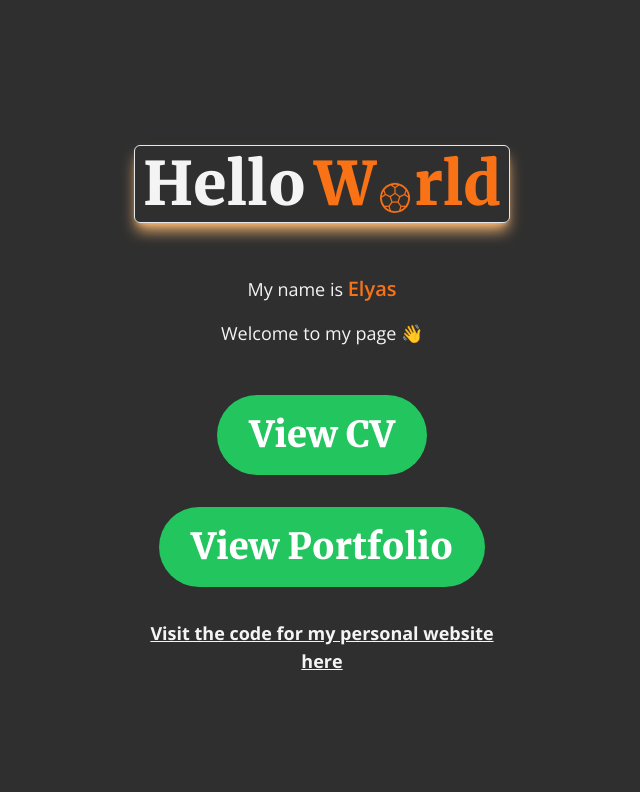
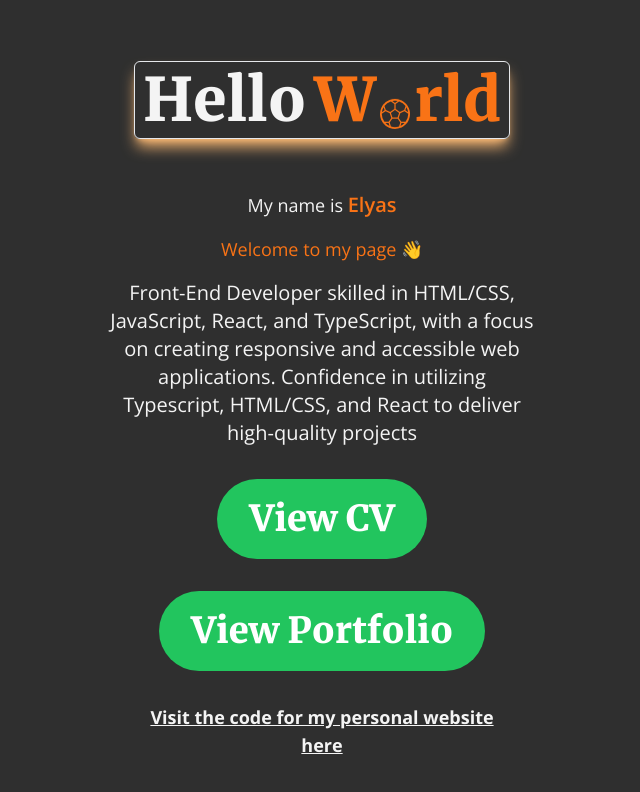
Before and after one commit to BlueElyas/elyas-portfolio, a React (Create React App) app: page / in a window 1280 px wide. Shown: the top 792 px of the page, without its empty margins (318-958 px from the left). Built offline with nearby package versions, Linux system fonts and the light colour scheme.

Commit message:
Added opener to the front page

```diff
--- a/src/components/shells/MainMenu.jsx
+++ b/src/components/shells/MainMenu.jsx
@@ -7,10 +7,16 @@ const MainMenu = () => {
   return (
     <div className="flex justify-center items-center flex-col bg-darkGray text-softGray h-screen gap-8 text-lg lg:text-4xl font-merriweatherBold text-center overflow-hidden">
       <MenuTitle />
-      <p className="text-lg font-sans mx-8 w-96">
+      <p className="text-lg font-sans mx-8 w-1/3">
         My name is{" "}
         <span class="text-xl font-semibold text-orange-500">Elyas</span>
-        <p className="block my-4">Welcome to my page 👋 </p>
+        <p className="block my-4 text-orange-500">Welcome to my page 👋 </p>
+        <p class="font-normal text-md md:text-xl">
+          Front-End Developer skilled in HTML/CSS, JavaScript, React, and
+          TypeScript, with a focus on creating responsive and accessible web
+          applications. Confidence in utilizing Typescript, HTML/CSS, and React
+          to deliver high-quality projects
+        </p>
       </p>
       <MainMenuButton name="View CV" link="cv.html" />
       <MainMenuButton name="View Portfolio" link="personal" />
```
Also changed, not shown: public/cv.html (+0 -7 lines).
